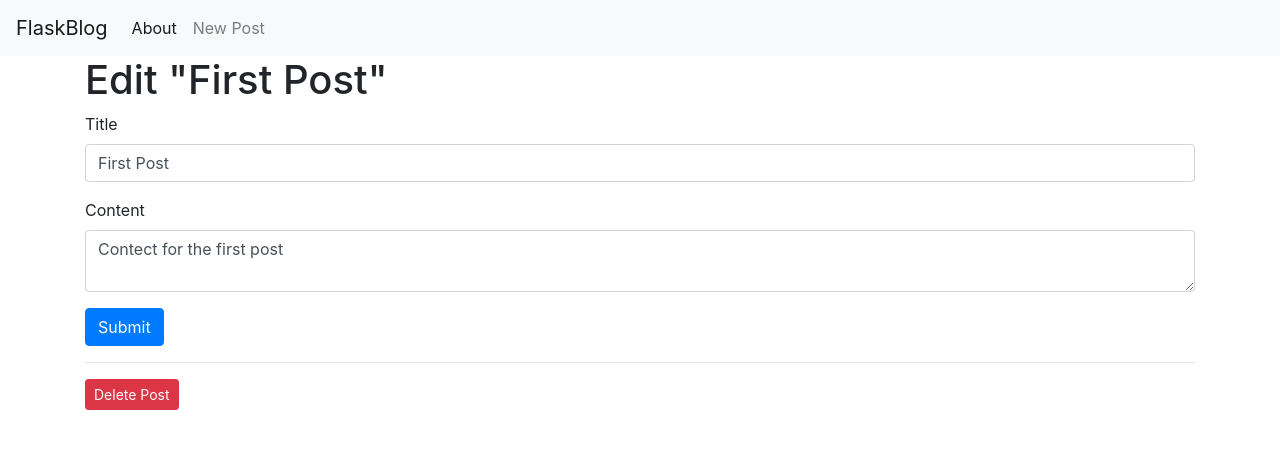
After one commit to TI19nazhiifyahya/flask_blog, a Flask app: page /1/edit in a window 1280 px wide. The commit adds this page. Shown: the top 449 px of the page. Run offline with Flask 2, Linux system fonts and the light colour scheme; data comes from the database, SQL or seed files in the repository; both versions use the stored data as it was after the commit; some libraries are stand-ins or nearby versions.

Commit message:
lanjutan

```diff
--- a/app.py
+++ b/app.py
@@ -1,16 +1,80 @@
 import sqlite3
-from flask import Flask, render_template
+from flask import Flask, render_template, request, url_for, flash, redirect
+from werkzeug.exceptions import abort
 
 def get_db_connection():
     conn = sqlite3.connect('database.db')
     conn.row_factory = sqlite3.Row
     return conn
 
+def get_post(post_id):
+    conn = get_db_connection()
+    post = conn.execute('SELECT * FROM posts WHERE id = ?', (post_id,)).fetchone()
+    conn.close()
+    if post is None:
+        abort(404)
+    return post
+
 app = Flask(__name__)
+app.config['SECRET_KEY'] = '1hkj^*%*B#KQBHKGV63jsah'
 
 @app.route('/')
 def index():
-    conn = get_db_connection
+    conn = get_db_connection()
     posts = conn.execute('SELECT * FROM posts').fetchall()
     conn.close()
-    return render_template('index.html')
+    return render_template('index.html', posts=posts)
+
+@app.route('/<int:post_id>')
+def post(post_id):
+    post = get_post(post_id)
+    return render_template('post.html', post=post)
+
+@app.route('/create', methods=('GET', 'POST'))
+def create():
+    if request.method == 'POST':
+        title = request.form['title']
+        content = request.form['content']
+
+        if not title:
+            flash('Title is required!')
+        else:
+            conn = get_db_connection()
+            conn.execute('INSERT INTO posts (title, content) VALUES (?, ?)',
+                         (title, content))
+            conn.commit()
+            conn.close()
+            return redirect(url_for('index'))
+
+    return render_template('create.html')
+
+@app.route('/<int:id>/edit', methods=('GET', 'POST'))
+def edit(id):
+    post = get_post(id)
+
+    if request.method == 'POST':
+        title = request.form['title']
+        content = request.form['content']
+
+        if not title:
+            flash('Title is required!')
+        else:
+            conn = get_db_connection()
+            conn.execute('UPDATE posts SET title = ?, content = ?'
+                         ' WHERE id = ?',
+                         (title, content, id))
+            conn.commit()
+            conn.close()
+            return redirect(url_for('index'))
+
+    return render_template('edit.html', post=post)
+
+@app.route('/<int:id>/delete', methods=('POST',))
+def delete(id):
+    post = get_post(id)
+    conn = get_db_connection()
+    conn.execute('DELETE FROM posts WHERE id = ?', (id,))
+    conn.commit()
+    conn.close()
+    flash('"{}" was successfully deleted!'.format(post['title']))
+    return redirect(url_for('index'))
--- a/templates/base.html
+++ b/templates/base.html
@@ -21,10 +21,16 @@
             <li class="nav-item active">
                 <a class="nav-link" href="#">About</a>
             </li>
+            <li class="nav-item">
+              <a class="nav-link" href="{{url_for('create')}}">New Post</a>
+            </li>
             </ul>
         </div>
     </nav>
     <div class="container">
+        {% for message in get_flashed_messages() %}
+        <div class="alert alert-danger">{{ message }}</div>
+        {% endfor %}
         {% block content %} {% endblock %}
     </div>
 
--- /dev/null
+++ b/templates/edit.html
@@ -0,0 +1,31 @@
+{% extends 'base.html' %}
+
+{% block content %}
+<h1>{% block title %} Edit "{{ post['title'] }}" {% endblock %}</h1>
+
+<form method="post">
+    <div class="form-group">
+        <label for="title">Title</label>
+        <input type="text" name="title" placeholder="Post title"
+               class="form-control"
+               value="{{ request.form['title'] or post['title'] }}">
+        </input>
+    </div>
+
+    <div class="form-group">
+        <label for="content">Content</label>
+        <textarea name="content" placeholder="Post content"
+                  class="form-control">{{ request.form['content'] or post['content'] }}</textarea>
+    </div>
+    <div class="form-group">
+        <button type="submit" class="btn btn-primary">Submit</button>
+    </div>
+</form>
+<hr>
+
+<form action="{{ url_for('delete', id=post['id']) }}" method="POST">
+    <input type="submit" value="Delete Post"
+            class="btn btn-danger btn-sm"
+            onclick="return confirm('Are you sure you want to delete this post?')">
+</form>
+{% endblock %}
```
Also changed, not shown: templates/create.html (added, +23 -0 lines), templates/index.html (+10 -0 lines), templates/post.html (added, +7 -0 lines), database.db.
